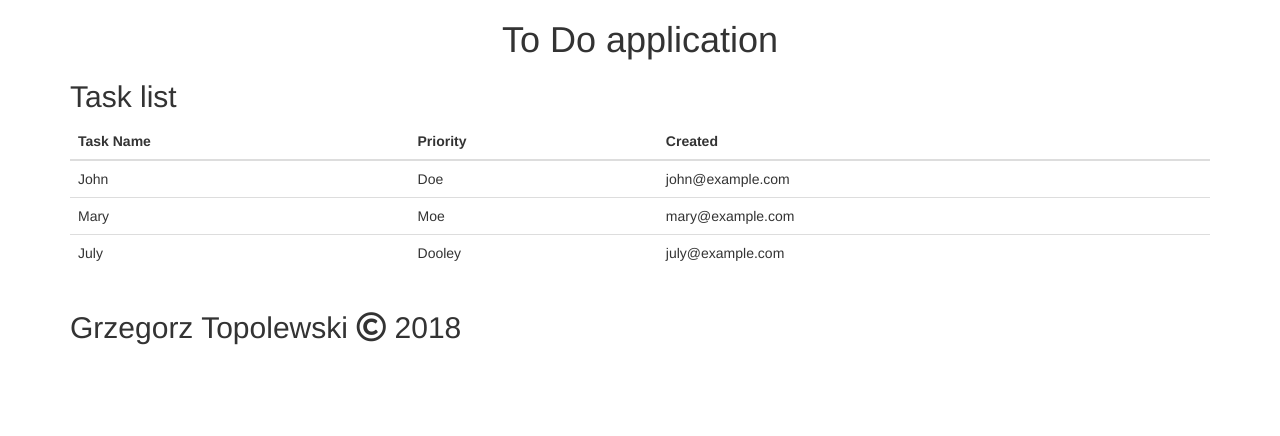
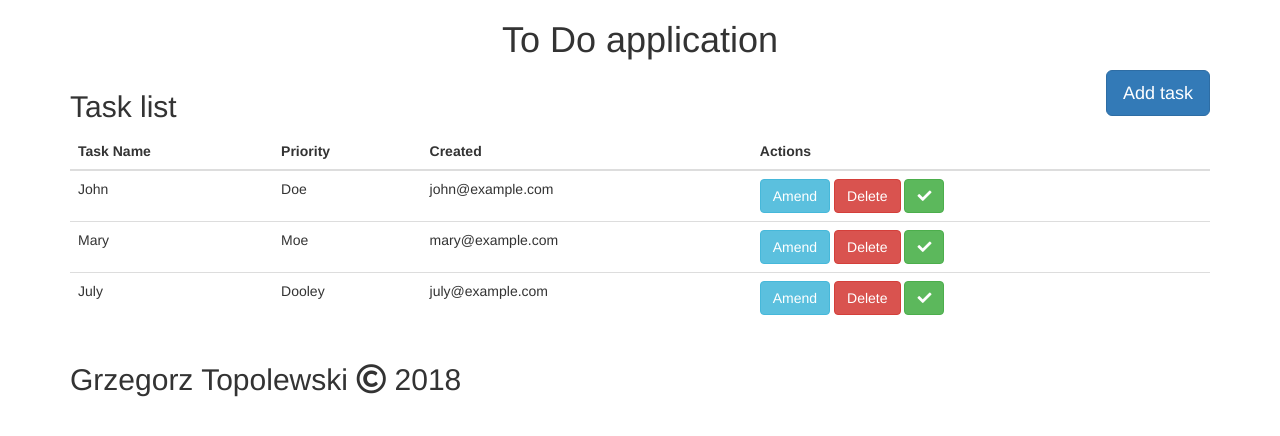
Before and after one commit to greg-top/todo, a PHP site: page / in a window 1280 px wide. Shown: the top 436 px of the page. Run offline with PHP 8.4, Linux system fonts and the light colour scheme; some libraries are stand-ins or nearby versions.

Commit message:
Added action btns to the task table

```diff
--- a/index.php
+++ b/index.php
@@ -1,5 +1,5 @@
 <?php
-    require 'db/connect.php';
+require 'db/connect.php';
 ?>
 <!doctype html>
 <html lang="en">
@@ -20,13 +20,15 @@
 <div class="container">
     <h1 class="text-center">To Do application</h1>
 
-    <h2>Task list</h2>
+    <h2 class="pull-left">Task list</h2>
+    <button class="btn btn-lg btn-primary pull-right">Add task</button>
     <table class="table table-hover">
         <thead>
         <tr>
             <th>Task Name</th>
             <th>Priority</th>
             <th>Created</th>
+            <th>Actions</th>
         </tr>
         </thead>
         <tbody>
@@ -34,16 +36,31 @@
             <td>John</td>
             <td>Doe</td>
             <td>john@example.com</td>
+            <td>
+                <span class="btn btn-info">Amend</span>
+                <span class="btn btn-danger">Delete</span>
+                <span class="btn btn-success"><i class="fas fa-check"></i></span>
+            </td>
         </tr>
         <tr>
             <td>Mary</td>
             <td>Moe</td>
             <td>mary@example.com</td>
+            <td>
+                <span class="btn btn-info">Amend</span>
+                <span class="btn btn-danger">Delete</span>
+                <span class="btn btn-success"><i class="fas fa-check"></i></span>
+            </td>
         </tr>
         <tr>
             <td>July</td>
             <td>Dooley</td>
             <td>july@example.com</td>
+            <td>
+                <span class="btn btn-info">Amend</span>
+                <span class="btn btn-danger">Delete</span>
+                <span class="btn btn-success"><i class="fas fa-check"></i></span>
+            </td>
         </tr>
         </tbody>
     </table>
```
